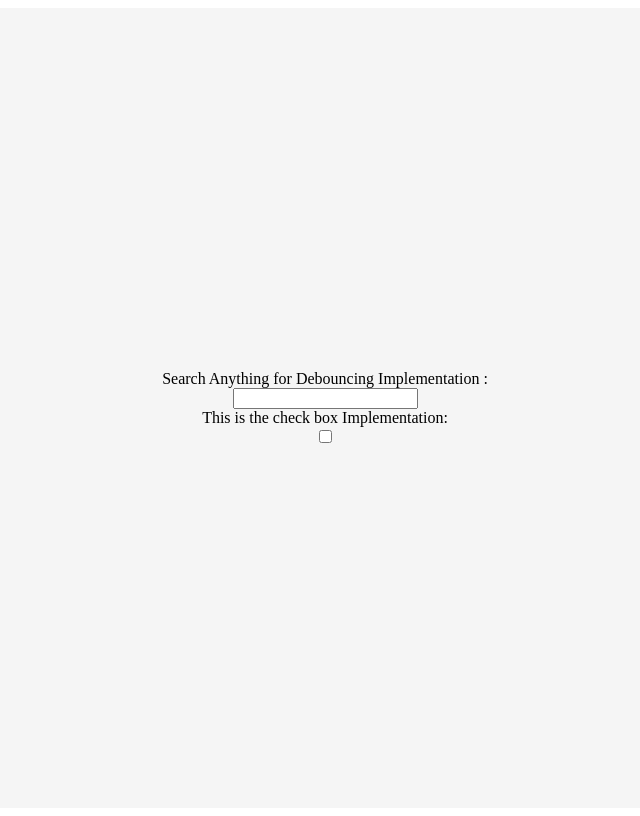
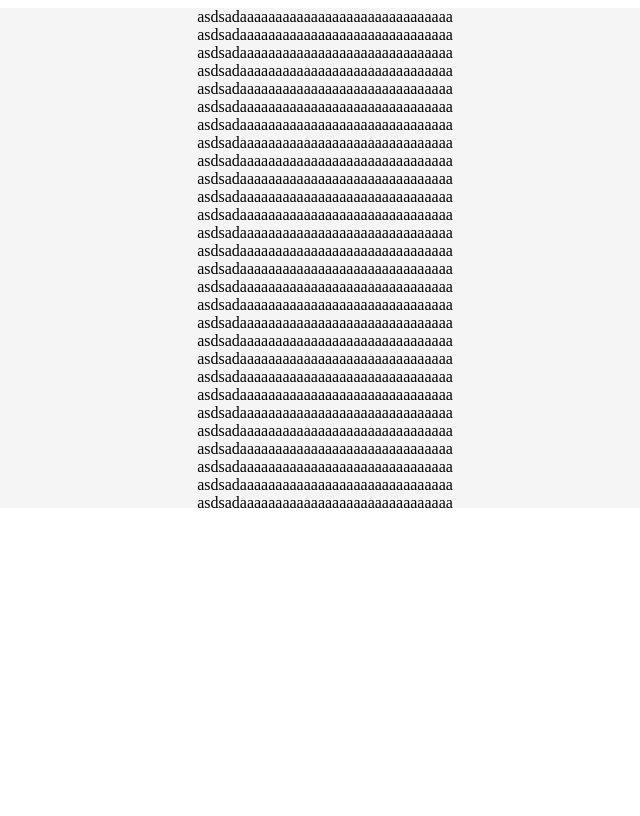
Before and after one commit to nago01/MyAmazonPrep, a website built with Vite: page index.html in a window 1280 px wide. Shown: the whole page, without its empty margins (315-955 px from the left). Built offline with nearby package versions, Linux system fonts and the light colour scheme.

Commit message:
Dedoucing and Throttling final code

```diff
--- a/debouncing.js
+++ /dev/null
@@ -1,21 +0,0 @@
-import './style.css';
-
-
-function handleDebouncing() {
-    let searchBox = document.getElementById("searchId");
-    let timeOut;
-    searchBox.addEventListener('change', (e) => {
-        clearTimeout(timeOut);
-        timeOut = setTimeout(()=>{
-            fetchAPI();
-        },1000)
-        console.log(timeOut , 'timeOut');
-    });
-}
-let count = 0;
-function fetchAPI() {
-    count++;
-    console.log('called is made to API....' , count);
-}
-
-handleDebouncing();
--- /dev/null
+++ b/debouncingThrottling.js
@@ -0,0 +1,36 @@
+import './style.css';
+
+
+function handleDebouncing() {
+    let searchBox = document.getElementById("searchId");
+    let timeOut;
+    searchBox.addEventListener('change', (e) => {
+        clearTimeout(timeOut);
+        timeOut = setTimeout(()=>{
+            fetchAPI();
+        },1000)
+        console.log(timeOut , 'timeOut');
+    });
+}
+let count = 0;
+function fetchAPI() {
+    count++;
+    console.log('called is made to API....' , count , new Date().getTime());
+}
+
+handleDebouncing();
+
+let lastCall = 0;
+function handleThrottling(delay) {
+    let scrollBox = document.querySelector(".bodyCSS");
+
+    scrollBox.addEventListener('scroll', (e) => {
+        const now = new Date().getTime();
+        if(now - lastCall > delay){
+            fetchAPI();
+            lastCall = now;
+        }
+    });
+}
+
+handleThrottling(1000);
--- a/index.html
+++ b/index.html
@@ -10,7 +10,7 @@
 
 <body>
   <!-- <div id="app"></div> -->
-  <script type="module" src="/debouncing.js"></script>
+  <script type="module" src="/debouncingThrottling.js"></script>
 
   <!-- <div class="bodyCnt">
       <div style="background-color: green ; width: 100px; height: 20px;">Hello World</div>
@@ -54,7 +54,83 @@
     <input id="checkId" type="checkbox" />
 
 
+
+    <div>asdsadaaaaaaaaaaaaaaaaaaaaaaaaaaaaaa</div>
+    <div>asdsadaaaaaaaaaaaaaaaaaaaaaaaaaaaaaa</div>
+    <div>asdsadaaaaaaaaaaaaaaaaaaaaaaaaaaaaaa</div>
+    <div>asdsadaaaaaaaaaaaaaaaaaaaaaaaaaaaaaa</div>
+    <div>asdsadaaaaaaaaaaaaaaaaaaaaaaaaaaaaaa</div>
+    <div>asdsadaaaaaaaaaaaaaaaaaaaaaaaaaaaaaa</div>
+    <div>asdsadaaaaaaaaaaaaaaaaaaaaaaaaaaaaaa</div>
+    <div>asdsadaaaaaaaaaaaaaaaaaaaaaaaaaaaaaa</div>
+    <div>asdsadaaaaaaaaaaaaaaaaaaaaaaaaaaaaaa</div>
+    <div>asdsadaaaaaaaaaaaaaaaaaaaaaaaaaaaaaa</div>
+    <div>asdsadaaaaaaaaaaaaaaaaaaaaaaaaaaaaaa</div>
+    <div>asdsadaaaaaaaaaaaaaaaaaaaaaaaaaaaaaa</div>
+    <div>asdsadaaaaaaaaaaaaaaaaaaaaaaaaaaaaaa</div>
+    <div>asdsadaaaaaaaaaaaaaaaaaaaaaaaaaaaaaa</div>
+    <div>asdsadaaaaaaaaaaaaaaaaaaaaaaaaaaaaaa</div>
+    <div>asdsadaaaaaaaaaaaaaaaaaaaaaaaaaaaaaa</div>
+    <div>asdsadaaaaaaaaaaaaaaaaaaaaaaaaaaaaaa</div>
+    <div>asdsadaaaaaaaaaaaaaaaaaaaaaaaaaaaaaa</div>
+    <div>asdsadaaaaaaaaaaaaaaaaaaaaaaaaaaaaaa</div>
+    <div>asdsadaaaaaaaaaaaaaaaaaaaaaaaaaaaaaa</div>
+    <div>asdsadaaaaaaaaaaaaaaaaaaaaaaaaaaaaaa</div>
+    <div>asdsadaaaaaaaaaaaaaaaaaaaaaaaaaaaaaa</div>
+    <div>asdsadaaaaaaaaaaaaaaaaaaaaaaaaaaaaaa</div>
+    <div>asdsadaaaaaaaaaaaaaaaaaaaaaaaaaaaaaa</div>
+    <div>asdsadaaaaaaaaaaaaaaaaaaaaaaaaaaaaaa</div>
+    <div>asdsadaaaaaaaaaaaaaaaaaaaaaaaaaaaaaa</div>
+    <div>asdsadaaaaaaaaaaaaaaaaaaaaaaaaaaaaaa</div>
+    <div>asdsadaaaaaaaaaaaaaaaaaaaaaaaaaaaaaa</div>
+    <div>asdsadaaaaaaaaaaaaaaaaaaaaaaaaaaaaaa</div>
+    <div>asdsadaaaaaaaaaaaaaaaaaaaaaaaaaaaaaa</div>
+    <div>asdsadaaaaaaaaaaaaaaaaaaaaaaaaaaaaaa</div>
+    <div>asdsadaaaaaaaaaaaaaaaaaaaaaaaaaaaaaa</div>
+    <div>asdsadaaaaaaaaaaaaaaaaaaaaaaaaaaaaaa</div>
+    <div>asdsadaaaaaaaaaaaaaaaaaaaaaaaaaaaaaa</div>
+    <div>asdsadaaaaaaaaaaaaaaaaaaaaaaaaaaaaaa</div>
+    <div>asdsadaaaaaaaaaaaaaaaaaaaaaaaaaaaaaa</div>
+
+    <div>asdsadaaaaaaaaaaaaaaaaaaaaaaaaaaaaaa</div>
+    <div>asdsadaaaaaaaaaaaaaaaaaaaaaaaaaaaaaa</div>
+    <div>asdsadaaaaaaaaaaaaaaaaaaaaaaaaaaaaaa</div>
+    <div>asdsadaaaaaaaaaaaaaaaaaaaaaaaaaaaaaa</div>
+    <div>asdsadaaaaaaaaaaaaaaaaaaaaaaaaaaaaaa</div>
+    <div>asdsadaaaaaaaaaaaaaaaaaaaaaaaaaaaaaa</div>
+    <div>asdsadaaaaaaaaaaaaaaaaaaaaaaaaaaaaaa</div>
+    <div>asdsadaaaaaaaaaaaaaaaaaaaaaaaaaaaaaa</div>
+    <div>asdsadaaaaaaaaaaaaaaaaaaaaaaaaaaaaaa</div>
+    <div>asdsadaaaaaaaaaaaaaaaaaaaaaaaaaaaaaa</div>
+    <div>asdsadaaaaaaaaaaaaaaaaaaaaaaaaaaaaaa</div>
+    <div>asdsadaaaaaaaaaaaaaaaaaaaaaaaaaaaaaa</div>
+    <div>asdsadaaaaaaaaaaaaaaaaaaaaaaaaaaaaaa</div>
+    <div>asdsadaaaaaaaaaaaaaaaaaaaaaaaaaaaaaa</div>
+    <div>asdsadaaaaaaaaaaaaaaaaaaaaaaaaaaaaaa</div>
+    <div>asdsadaaaaaaaaaaaaaaaaaaaaaaaaaaaaaa</div>
+    <div>asdsadaaaaaaaaaaaaaaaaaaaaaaaaaaaaaa</div>
+    <div>asdsadaaaaaaaaaaaaaaaaaaaaaaaaaaaaaa</div>
+    <div>asdsadaaaaaaaaaaaaaaaaaaaaaaaaaaaaaa</div>
+    <div>asdsadaaaaaaaaaaaaaaaaaaaaaaaaaaaaaa</div>
+    <div>asdsadaaaaaaaaaaaaaaaaaaaaaaaaaaaaaa</div>
+    <div>asdsadaaaaaaaaaaaaaaaaaaaaaaaaaaaaaa</div>
+    <div>asdsadaaaaaaaaaaaaaaaaaaaaaaaaaaaaaa</div>
+    <div>asdsadaaaaaaaaaaaaaaaaaaaaaaaaaaaaaa</div>
+    <div>asdsadaaaaaaaaaaaaaaaaaaaaaaaaaaaaaa</div>
+    <div>asdsadaaaaaaaaaaaaaaaaaaaaaaaaaaaaaa</div>
+    <div>asdsadaaaaaaaaaaaaaaaaaaaaaaaaaaaaaa</div>
+    <div>asdsadaaaaaaaaaaaaaaaaaaaaaaaaaaaaaa</div>
+    <div>asdsadaaaaaaaaaaaaaaaaaaaaaaaaaaaaaa</div>
+    <div>asdsadaaaaaaaaaaaaaaaaaaaaaaaaaaaaaa</div>
+    <div>asdsadaaaaaaaaaaaaaaaaaaaaaaaaaaaaaa</div>
+    <div>asdsadaaaaaaaaaaaaaaaaaaaaaaaaaaaaaa</div>
+    <div>asdsadaaaaaaaaaaaaaaaaaaaaaaaaaaaaaa</div>
+    <div>asdsadaaaaaaaaaaaaaaaaaaaaaaaaaaaaaa</div>
+    <div>asdsadaaaaaaaaaaaaaaaaaaaaaaaaaaaaaa</div>
+    <div>asdsadaaaaaaaaaaaaaaaaaaaaaaaaaaaaaa</div>
   </div>
+
+
 </body>
 
 </html>
--- a/style.css
+++ b/style.css
@@ -173,11 +173,12 @@ button:focus-visible {
 
 .bodyCSS {
   display: flex;
-  height: 100vh;
+  height: 500px;
   background-color: whitesmoke;
   align-items: center;
   justify-content: center;
   flex-direction: column;
+  overflow-y: scroll;
 }
 
 .scoreCnt {
```
